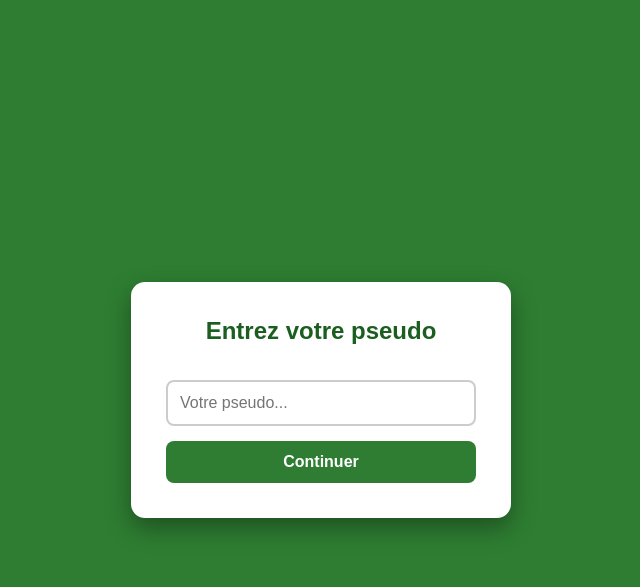
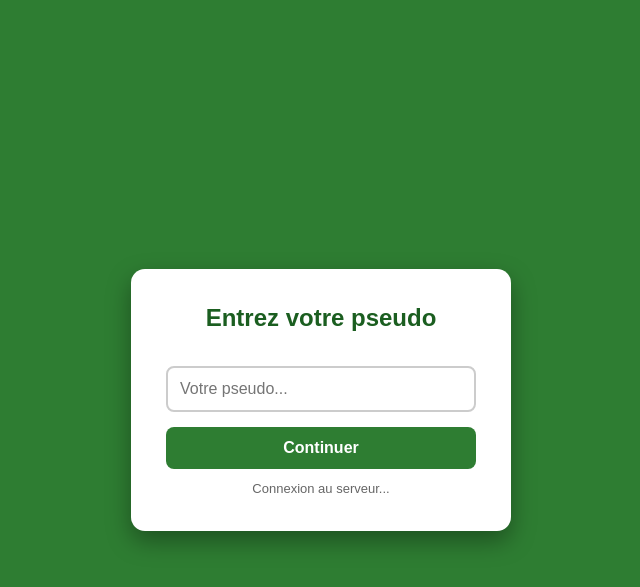
Before and after one commit to Rico-272/menteur_online, a FastAPI app: page / in a window 1280 px wide. Shown: the top 587 px of the page, without its empty margins (319-959 px from the left). Run offline with FastAPI, Linux system fonts and the light colour scheme.

Commit message:
Enhance WebSocket connection handling and UI feedback
Added server connection status display and improved WebSocket initialization.

```diff
--- a/templates/index.html
+++ b/templates/index.html
@@ -46,6 +46,17 @@
       font-size: 16px;
       font-weight: bold;
       cursor: pointer;
+    }
+
+    #btn-rejoindre:disabled {
+      background-color: #9e9e9e;
+      cursor: not-allowed;
+    }
+
+    #etat-serveur {
+      margin-top: 12px;
+      font-size: 13px;
+      color: #666;
     }
 
     /* --- ÉCRAN 2 : CHOIX DE L'ADVERSAIRE (LOBBY) --- */
@@ -271,13 +282,13 @@
     <h2>Entrez votre pseudo</h2>
     <input type="text" id="champ-pseudo" placeholder="Votre pseudo..." maxlength="15" onkeypress="if(event.key === 'Enter') rejoindreSalon()">
     <button id="btn-rejoindre" onclick="rejoindreSalon()">Continuer</button>
+    <div id="etat-serveur">Connexion au serveur...</div>
   </div>
 
   <!-- ÉCRAN 2 : Sélection d'un joueur à défier -->
   <div id="ecran-lobby">
     <h2>Choisir un adversaire</h2>
 
-    <!-- Encadré d'invitation reçue -->
     <div id="alerte-defi">
       <div id="texte-defi"><strong>Joueur</strong> vous défie en duel !</div>
       <div class="actions-defi">
@@ -319,66 +330,52 @@
 
   <script>
     const protocole = window.location.protocol === "https:" ? "wss:" : "ws:";
-    const ws = new WebSocket(`${protocole}//${window.location.host}/ws`);
+    const urlWs = `${protocole}//${window.location.host}/ws`;
+    let ws = null;
 
     let monId = "";
     let monPseudo = "";
     let challengerEnAttenteId = null;
 
-    function afficherEcran(nomEcran) {
-      document.getElementById("ecran-connexion").style.display = "none";
-      document.getElementById("ecran-lobby").style.display = "none";
-      document.getElementById("ecran-jeu").style.display = "none";
-      document.getElementById(nomEcran).style.display = (nomEcran === "ecran-jeu") ? "flex" : "block";
+    function initialiserWebSocket(pseudoAEnvoyerApresConnexion = null) {
+      const etatDiv = document.getElementById("etat-serveur");
+      etatDiv.textContent = "Connexion au serveur en cours...";
+      etatDiv.style.color = "#e65100";
+
+      ws = new WebSocket(urlWs);
+
+      ws.onopen = () => {
+        etatDiv.textContent = "Serveur prêt !";
+        etatDiv.style.color = "#2e7d32";
+        if (pseudoAEnvoyerApresConnexion) {
+          ws.send(JSON.stringify({ action: "rejoindre", pseudo: pseudoAEnvoyerApresConnexion }));
         }
+      };
 
-    function rejoindreSalon() {
-      const saisie = document.getElementById("champ-pseudo").value.trim();
-      if (!saisie) {
-        alert("Veuillez entrer un pseudo.");
-        return;
-      }
-      if (ws.readyState === WebSocket.OPEN) {
-        ws.send(JSON.stringify({ action: "rejoindre", pseudo: saisie }));
-      } else {
-        alert("Connexion au serveur en cours, réessayez dans une seconde.");
-      }
-    }
+      ws.onerror = () => {
+        etatDiv.textContent = "Erreur de connexion WebSocket.";
+        etatDiv.style.color = "#d32f2f";
+      };
 
-    function defierJoueur(cibleId, ciblePseudo) {
-      ws.send(JSON.stringify({ action: "defier", cible_id: cibleId }));
-      alert(`Invitation envoyée à ${ciblePseudo} ! En attente de sa réponse...`);
-    }
-
-    function repondreDefi(accepte) {
-      if (challengerEnAttenteId) {
-        ws.send(JSON.stringify({
-          action: "repondre_defi",
-          de_id: challengerEnAttenteId,
-          accepte: accepte
-        }));
-        document.getElementById("alerte-defi").style.display = "none";
-        challengerEnAttenteId = null;
-      }
-    }
-
-    function quitterDuel() {
-      ws.send(JSON.stringify({ action: "quitter_duel" }));
-    }
+      ws.onclose = () => {
+        etatDiv.textContent = "Déconnecté du serveur. Cliquez sur Continuer pour reconnecter.";
+        etatDiv.style.color = "#d32f2f";
+      };
 
       ws.onmessage = (event) => {
-Utilisez le code avec précaution.
         const data = JSON.parse(event.data);
-// 1. Confirmation de connexion -> Passage à l'écran de choix d'adversaire
+
         if (data.type === "bienvenue") {
           monId = data.id;
           monPseudo = data.pseudo;
           afficherEcran("ecran-lobby");
         }
-// 2. Mise à jour de la liste des joueurs dans le salon
+
         else if (data.type === "liste_joueurs") {
           const ul = document.getElementById("liste-adversaires");
           ul.innerHTML = "";
+
+Utilisez le code avec précaution.
 const autresJoueurs = data.joueurs.filter(j => j.id !== monId);
 if (autresJoueurs.length === 0) {
 ul.innerHTML = 'Aucun autre joueur connecté pour le moment.';
@@ -406,17 +403,14 @@ li.appendChild(btn);
 ul.appendChild(li);
 });
 }
-// 3. Réception d'une demande de duel
 else if (data.type === "defi_recu") {
 challengerEnAttenteId = data.de_id;
 document.getElementById("texte-defi").innerHTML = <strong>${data.de_pseudo}</strong> vous défie en duel !;
 document.getElementById("alerte-defi").style.display = "block";
 }
-// 4. Défi refusé par l'adversaire
 else if (data.type === "defi_refuse") {
 alert(${data.par} a refusé votre défi.);
 }
-// 5. Début du duel -> Passage à l'écran de jeu
 else if (data.type === "debut_duel") {
 document.getElementById("alerte-defi").style.display = "none";
 document.getElementById("titre-duel").textContent = ${monPseudo} VS ${data.adversaire};
@@ -424,19 +418,57 @@ document.getElementById("info-action").textContent = "Le duel commence ! Choisis
 afficherCarte("dos");
 afficherEcran("ecran-jeu");
 }
-// 6. Carte jouée pendant le duel
 else if (data.type === "carte_duel") {
 afficherCarte(data.valeur);
 document.getElementById("info-action").textContent = Carte posée par ${data.par};
 }
-// 7. Fin du duel -> Retour à l'écran de choix d'adversaire
 else if (data.type === "fin_duel") {
 alert(data.raison);
 afficherEcran("ecran-lobby");
 }
 };
+}
+// Lancement de la connexion dès l'ouverture de la page
+initialiserWebSocket();
+function afficherEcran(nomEcran) {
+document.getElementById("ecran-connexion").style.display = "none";
+document.getElementById("ecran-lobby").style.display = "none";
+document.getElementById("ecran-jeu").style.display = "none";
+document.getElementById(nomEcran).style.display = (nomEcran === "ecran-jeu") ? "flex" : "block";
+}
+function rejoindreSalon() {
+const saisie = document.getElementById("champ-pseudo").value.trim();
+if (!saisie) {
+alert("Veuillez entrer un pseudo.");
+return;
+}
+if (ws && ws.readyState === WebSocket.OPEN) {
+ws.send(JSON.stringify({ action: "rejoindre", pseudo: saisie }));
+} else {
+// Si la connexion était fermée ou pas encore ouverte, on la lance et on envoie le pseudo dès qu'elle est prête
+initialiserWebSocket(saisie);
+}
+}
+function defierJoueur(cibleId, ciblePseudo) {
+ws.send(JSON.stringify({ action: "defier", cible_id: cibleId }));
+alert(Invitation envoyée à ${ciblePseudo} ! En attente de sa réponse...);
+}
+function repondreDefi(accepte) {
+if (challengerEnAttenteId) {
+ws.send(JSON.stringify({
+action: "repondre_defi",
+de_id: challengerEnAttenteId,
+accepte: accepte
+}));
+document.getElementById("alerte-defi").style.display = "none";
+challengerEnAttenteId = null;
+}
+}
+function quitterDuel() {
+ws.send(JSON.stringify({ action: "quitter_duel" }));
+}
 function envoyerChoix(nomCarte) {
-if (ws.readyState === WebSocket.OPEN) {
+if (ws && ws.readyState === WebSocket.OPEN) {
 ws.send(JSON.stringify({ action: "jouer_carte", valeur: nomCarte }));
 }
 }
```
Lines whose indentation alone changed are shown as unchanged.
